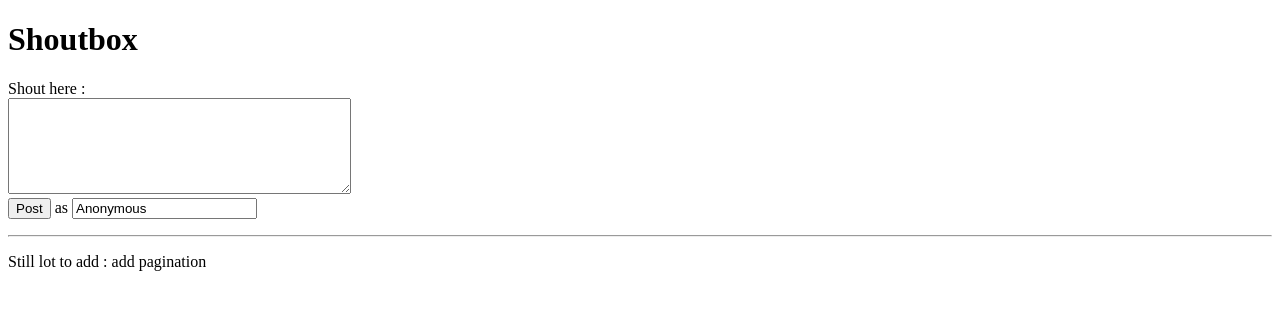
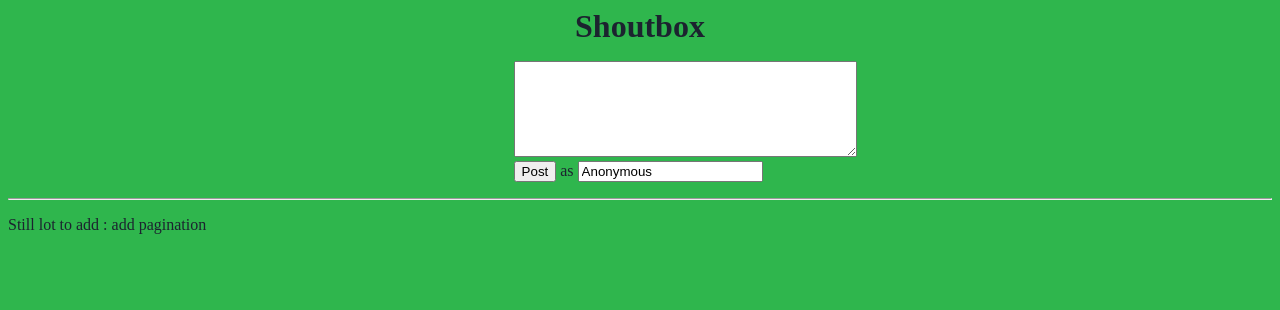
Before and after one commit to raags/shoutbox, a Django app: template templates/shouts/shout_list.html in a window 1280 px wide. Shown: the top 310 px of the page. Run offline with Django 3.2, Linux system fonts and the light colour scheme; the template is opened without the code that fills it, so the values that code supplies are empty.

Commit message:
Add css and support to server static files

```diff
--- a/shouts/models.py
+++ b/shouts/models.py
@@ -1,7 +1,8 @@
 from django.db import models
 
 class Shout(models.Model):
-	"""Model to save out shouts"""
+	"""Model to save our shouts"""
+
 	post_as = models.CharField(max_length=30)
 	content = models.TextField(max_length=255)
 	# automatically add timestamps when object is created
--- /dev/null
+++ b/shouts/static/main.css
@@ -0,0 +1,13 @@
+body {
+background-color: #2FB64D;
+color: #1C232F;
+}
+
+h1 {
+text-align: center;
+}
+
+.center {
+margin: auto;
+width: 20%;
+}
--- a/templates/base.html
+++ b/templates/base.html
@@ -2,17 +2,19 @@
 <html lang="en">
 <head>
     <title>{% block title %}Shoutbox{% endblock %}</title>
+
+<link rel="stylesheet" type="text/css" href="{{ STATIC_URL }}main.css" />
+
 </head>
 
 <body>
-    <h1>Shoutbox</h1>
+    <h1 class="center">Shoutbox</h1>
 
 	<p>{% block notification %}{% endblock %} </p>
 
 	{% block content %}
-	<form action="/shoutbox/" method="post">
+	<form id="inputbox" class="center" action="/shoutbox/" method="post">
 	{% csrf_token %}
-	Shout here : <br />
 	<textarea name="shout" id="shout" cols="40" rows="6" size="255"></textarea> <br />
 	<input type="submit" value="Post" /> as <input type="text" name="poster" value="Anonymous" /><br /> </p>
 	</form>
--- a/templates/shouts/shout_list.html
+++ b/templates/shouts/shout_list.html
@@ -6,9 +6,11 @@
 
 
 {% block middle %}
+	<div id="shouts" class="center">
 	<ul>
 	{% for shout in shouts_list %}
 		<li>{{shout.post_as}} said : {{ shout.content }}</li>
 	{% endfor %}
 	</ul>
+	</div>
 {% endblock %}
```
Also changed, not shown: settings.py (+9 -1 lines), shouts.db.
